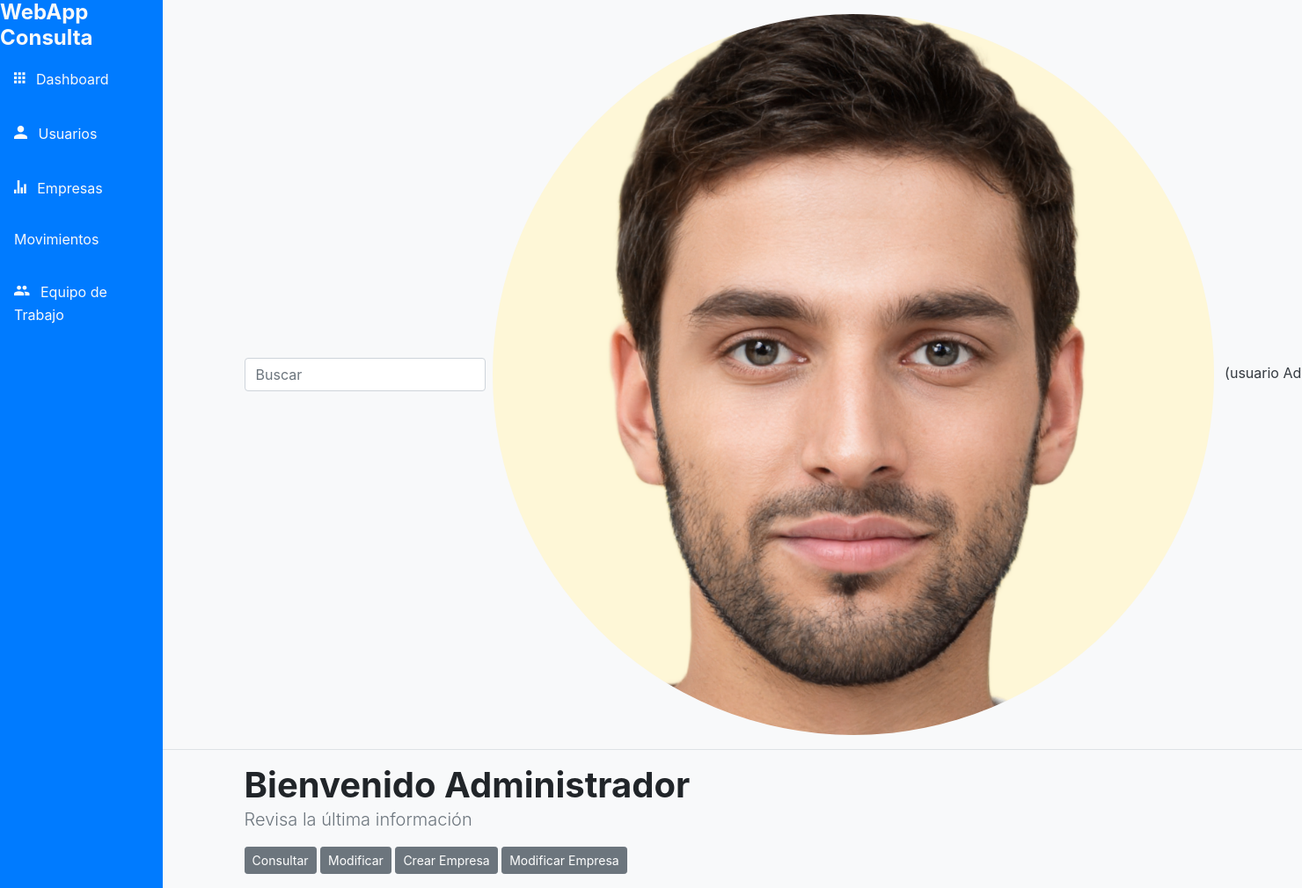
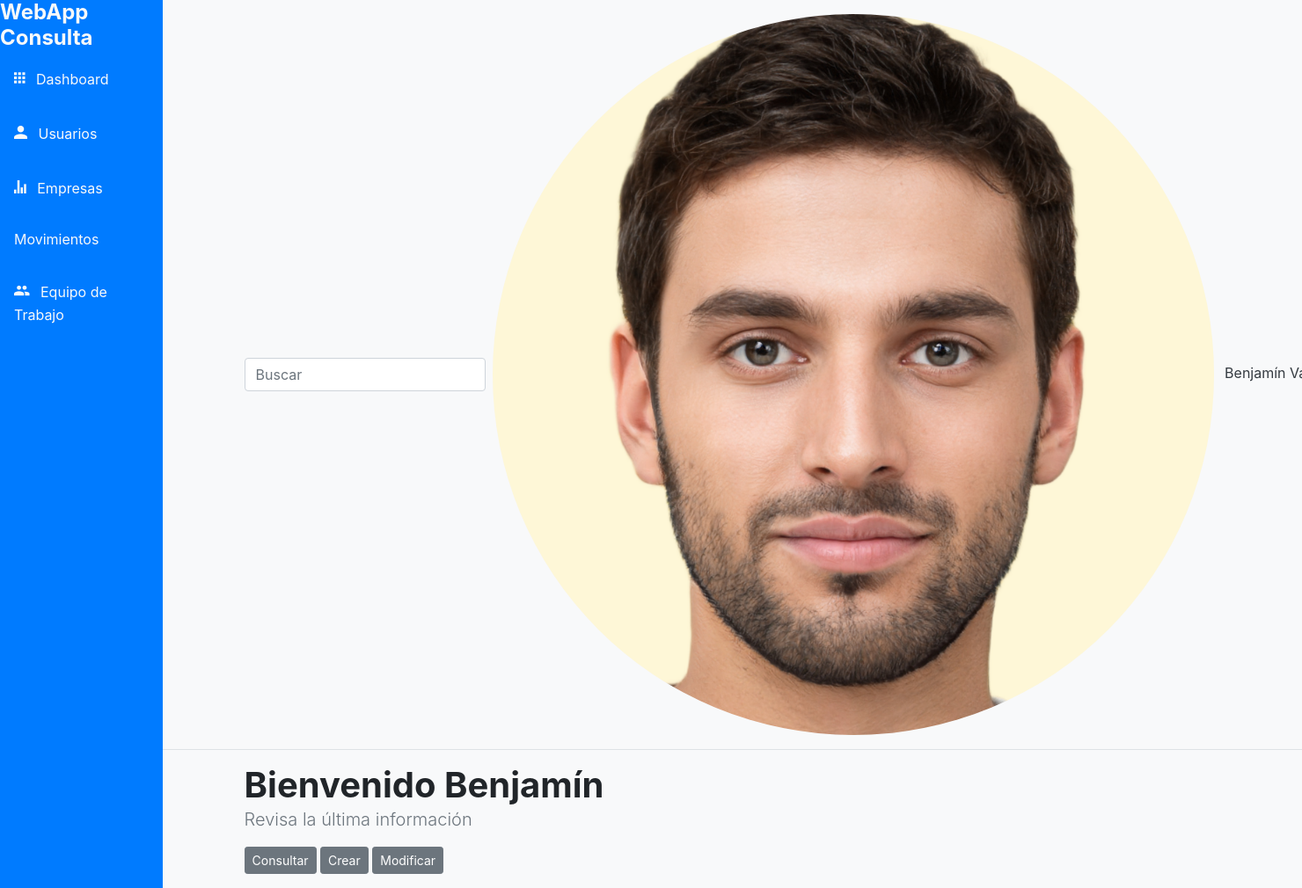
Before and after one commit to carlos9211/Transacciones_Comerciales_Gp25, a Django app: page /usuario/ in a window 1480 px wide; the page is wider, and only the part inside the window is pictured. Shown: that part at 88% size. Run offline with Django 4.2, Linux system fonts and the light colour scheme; some libraries are stand-ins or nearby versions; some web fonts are replaced.

Commit message:
Update usuario.html

```diff
--- a/ProyectoCiclo3/pciclo3/appciclo/templates/usuario.html
+++ b/ProyectoCiclo3/pciclo3/appciclo/templates/usuario.html
@@ -20,9 +20,6 @@
   <link href="https://unpkg.com/ionicons@4.5.10-0/dist/css/ionicons.min.css" rel="stylesheet">
 
   <title>WebApp Consulta</title>
-  {% if request.session.nomusuario %}
-  <span>{{request.session.nomusuario}}</span>
-  {% endif %}
 </head>
 
 <body>
@@ -72,7 +69,7 @@
                  data-toggle="dropdown" aria-haspopup="true" aria-expanded="false">
                 <img src="assets/img/user-1.png" class="img-fluid rounded-circle avatar mr-2"
                      alt="https://generated.photos/" />
-                (usuario Administrador)
+                Benjamín Vargas
               </a>
               <div class="dropdown-menu dropdown-menu-right" aria-labelledby="navbarDropdown">
                 <a class="dropdown-item" href="usuario.html">Mi perfil</a>
@@ -94,14 +91,13 @@
         <div class="container">
           <div class="row">
             <div class="col-lg-9 col-md-8">
-              <h1 class="font-weight-bold mb-0">Bienvenido Administrador</h1>
+              <h1 class="font-weight-bold mb-0">Bienvenido Benjamín</h1>
               <p class="lead text-muted">Revisa la última información</p>
             </div>
           </div>
           <a href="usuarioInfo.html" class="btn btn-secondary btn-sm">Consultar</a>
+          <a href="usuarioCrear.html" class="btn btn-secondary btn-sm">Crear</a>
           <a href="usuarioModi.html" class="btn btn-secondary btn-sm">Modificar</a>
-          <a href="empresas.html" class="btn btn-secondary btn-sm">Crear Empresa</a>
-          <a href="empresasModi.html" class="btn btn-secondary btn-sm">Modificar Empresa</a>
         </div>
       </section>
 
```
